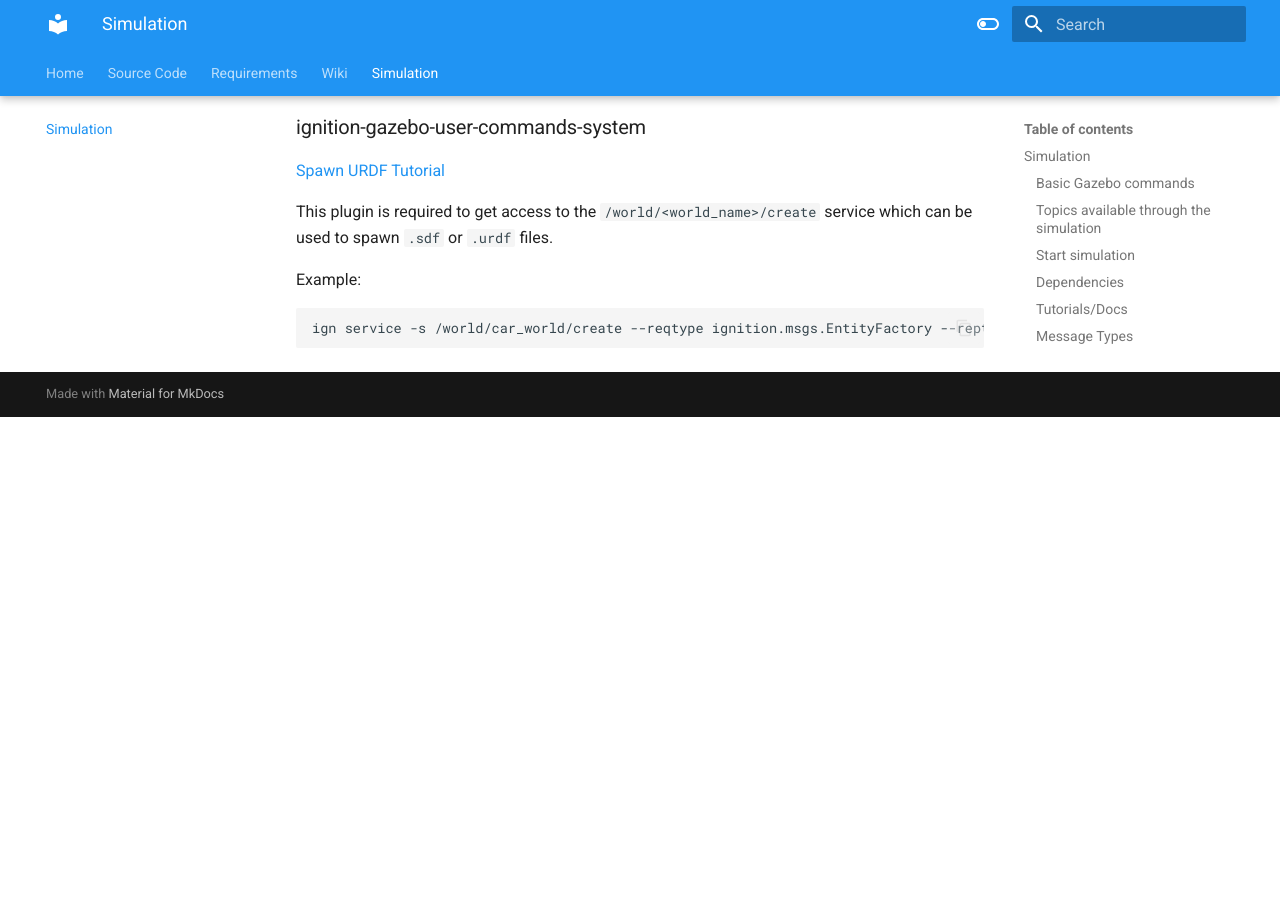
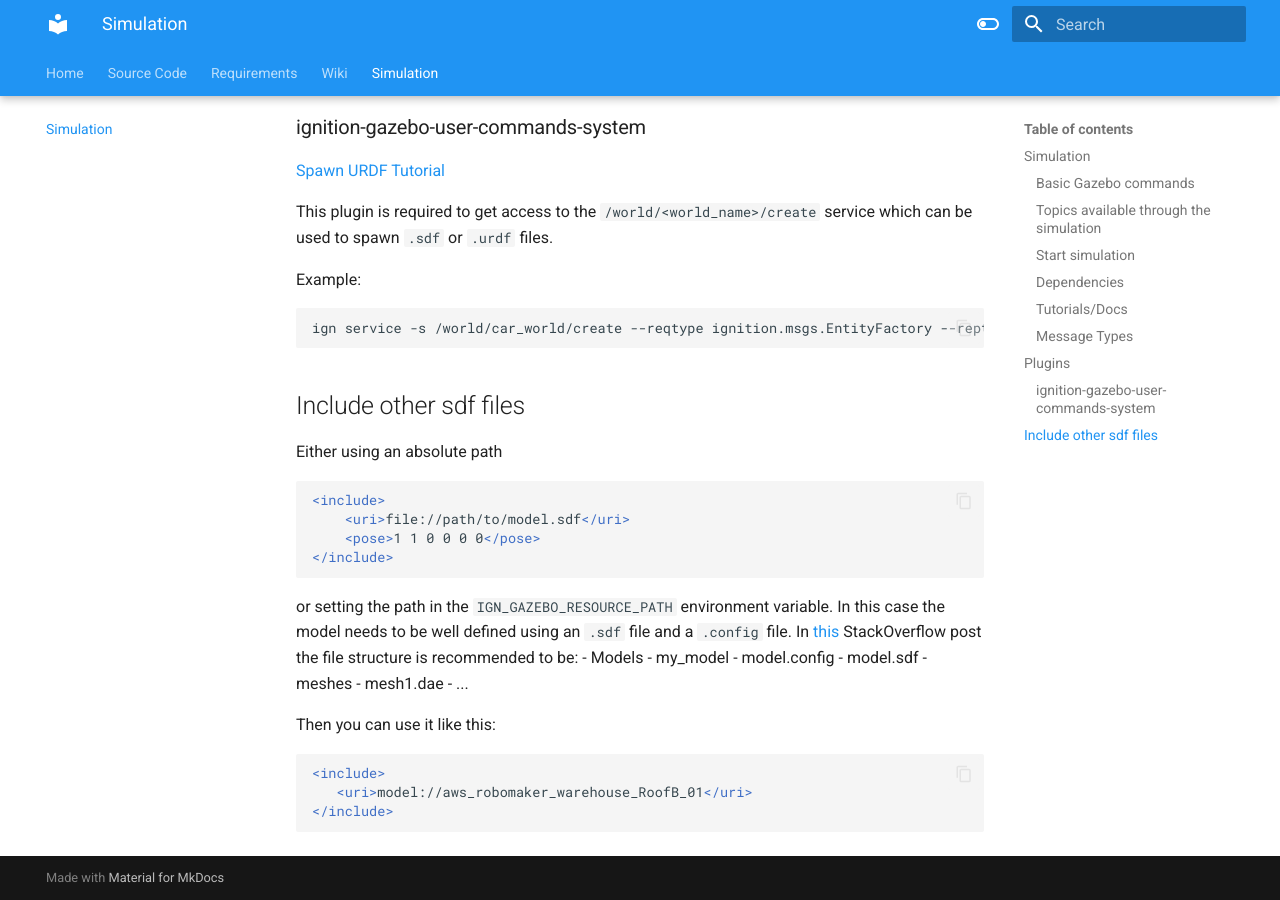
Before and after one commit to VicenteMoraes/race-car-buggy-busters, an MkDocs documentation site: the page built from docs/simulation.md, in a window 1280 px wide and 900 px high, scrolled down 2692 px. Built offline with MkDocs 1.6.1 and Material for MkDocs 9.7.7, drawn with Linux system fonts in a browser that asks for light colours; before the commit the page ends 3109 px from its top, so only the background shows below that.

````diff
--- a/docs/simulation.md
+++ b/docs/simulation.md
@@ -116,3 +116,30 @@
 ```sh
 ign service -s /world/car_world/create --reqtype ignition.msgs.EntityFactory --reptype ignition.msgs.Boolean --timeout 1000 --req 'sdf_filename: "/path/to/model.sdf", name: "my_cone"
 ```
+
+## Include other sdf files
+
+Either using an absolute path
+```xml
+<include>
+    <uri>file://path/to/model.sdf</uri>
+    <pose>1 1 0 0 0 0</pose>
+</include>
+```
+
+or setting the path in the `IGN_GAZEBO_RESOURCE_PATH` environment variable. In this case the model needs to be well defined using an `.sdf` file and a `.config` file. In [this](https://robotics.stackexchange.com/questions/104445/loading-another-model-from-an-sdf-ros2-humble) StackOverflow post the file structure is recommended to be:
+- Models
+    - my_model
+        - model.config
+        - model.sdf
+        - meshes
+            - mesh1.dae
+            - ...
+
+Then you can use it like this:
+
+```xml
+<include>
+   <uri>model://aws_robomaker_warehouse_RoofB_01</uri>
+</include>
+```
````
Also changed, not shown: 7 other files.
